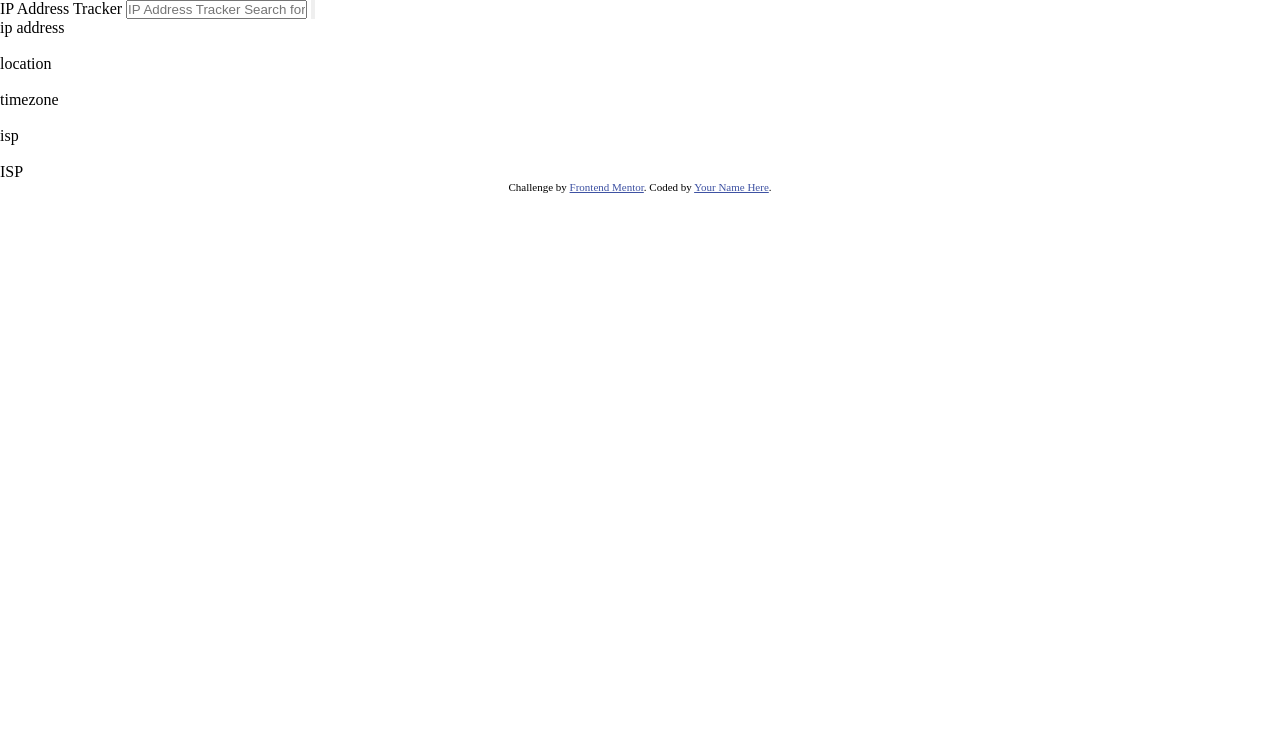
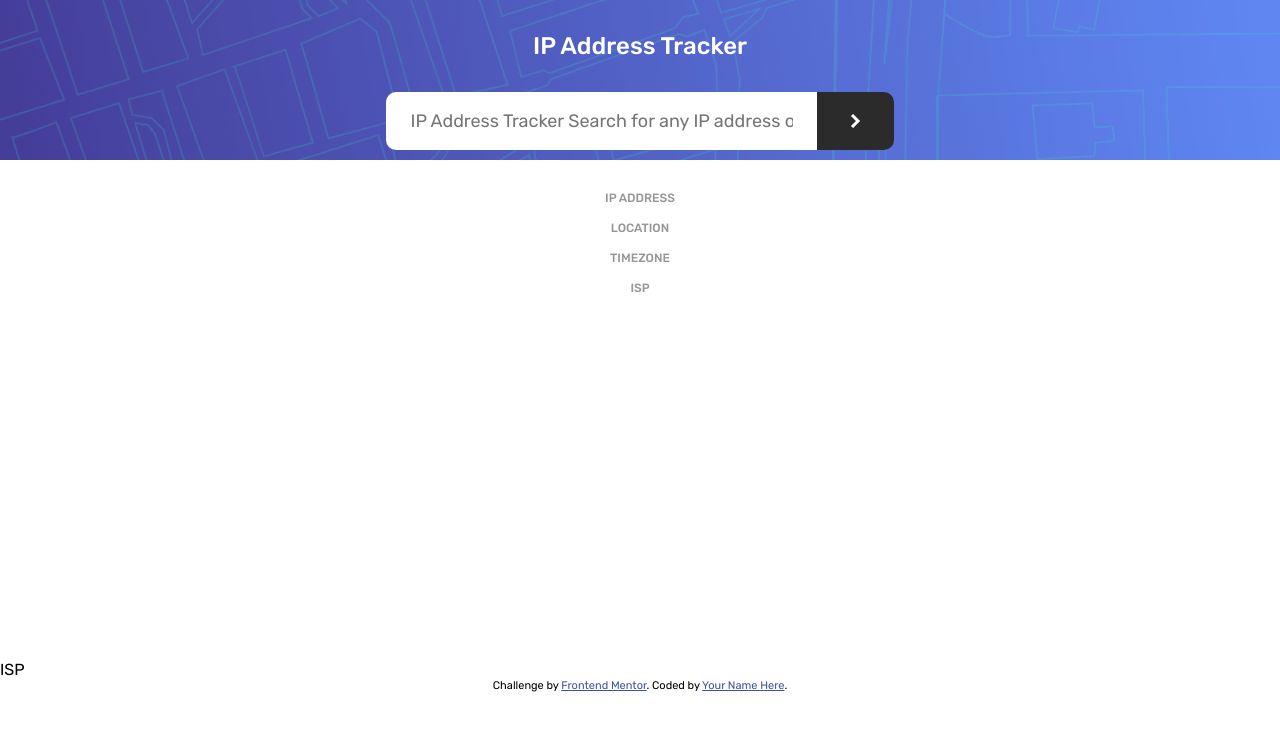
Before and after one commit to kulczynski/IP-Address-Tracker, a plain HTML site: page index.html in a window 1280 px wide. Drawn offline with nearby package versions, Linux system fonts and the light colour scheme.

Commit message:
set css styles

```diff
--- a/styles/main.scss
+++ b/styles/main.scss
@@ -31,8 +31,115 @@ $Dark-Gray: hsl(0, 0%, 59%);
 *,
 *::after,
 *::before {
+    box-sizing: border-box;
     margin: 0;
     padding: 0;
+    font-family: 'Rubik', sans-serif;
+}
+
+body {
+    max-width: 1440px;
+    min-width: 375px;
+}
+
+html,
+body,
+#map {
+    // height: 100%;
+    width: 100vw;
+}
+
+#mapid {
+    height: 500px;
+    position: relative;
+    z-index: 1;
+}
+
+header {
+    width: 100%;
+}
+
+.container {
+    width: 100%;
+}
+
+.header,
+.ip_form {
+    display: flex;
+    justify-content: center;
+    align-content: flex-start;
+    flex-wrap: wrap;
+    padding: 1rem;
+}
+
+.header {
+    width: 100vw;
+    height: 20vh;
+    background: radial-gradient(blue, violet);
+    background-image: url('../images/pattern-bg.png');
+    background-repeat: no-repeat;
+    background-position: center center;
+    background-size: cover;
+    position: relative;
+    & {
+        label {
+            font-size: 1.5rem;
+            font-weight: 500;
+            color: white;
+            margin-bottom: 2rem;
+        }
+        .ip_input {
+            width: 85%;
+            height: 3.6rem;
+            font-size: 1.125rem;
+            border-radius: 10px 0 0 10px;
+            border: none;
+            padding: 1.5rem;
+        }
+        .ip_submit {
+            width: 15%;
+            background: $Very-Dark-Gray;
+            background-image: url(../images/icon-arrow.svg);
+            background-repeat: no-repeat;
+            background-position: center;
+            border: none;
+            border-radius: 0 10px 10px 0;
+            transition: transform .3s;
+        }
+        .ip_submit:hover {
+            cursor: pointer;
+            transform: scale(1.1);
+        }
+    }
+}
+
+.details {
+    width: 90%;
+    display: flex;
+    justify-content: center;
+    align-content: center;
+    background: white;
+    border-radius: 10px;
+    text-align: center;
+    position: absolute;
+    top: 175px;
+    z-index: 2;
+    .details_list {
+        list-style-type: none;
+        padding: 1rem;
+    }
+    .details_element-header {
+        text-transform: uppercase;
+        color: $Dark-Gray;
+        font-size: .75rem;
+        font-weight: 500;
+        margin-bottom: .5rem;
+    }
+    .details_element {
+        color: $Very-Dark-Gray;
+        font-weight: 700;
+        margin-bottom: 1rem;
+    }
 }
 
 .attribution {
```
Also changed, not shown: styles/main.css, 1 other file.
